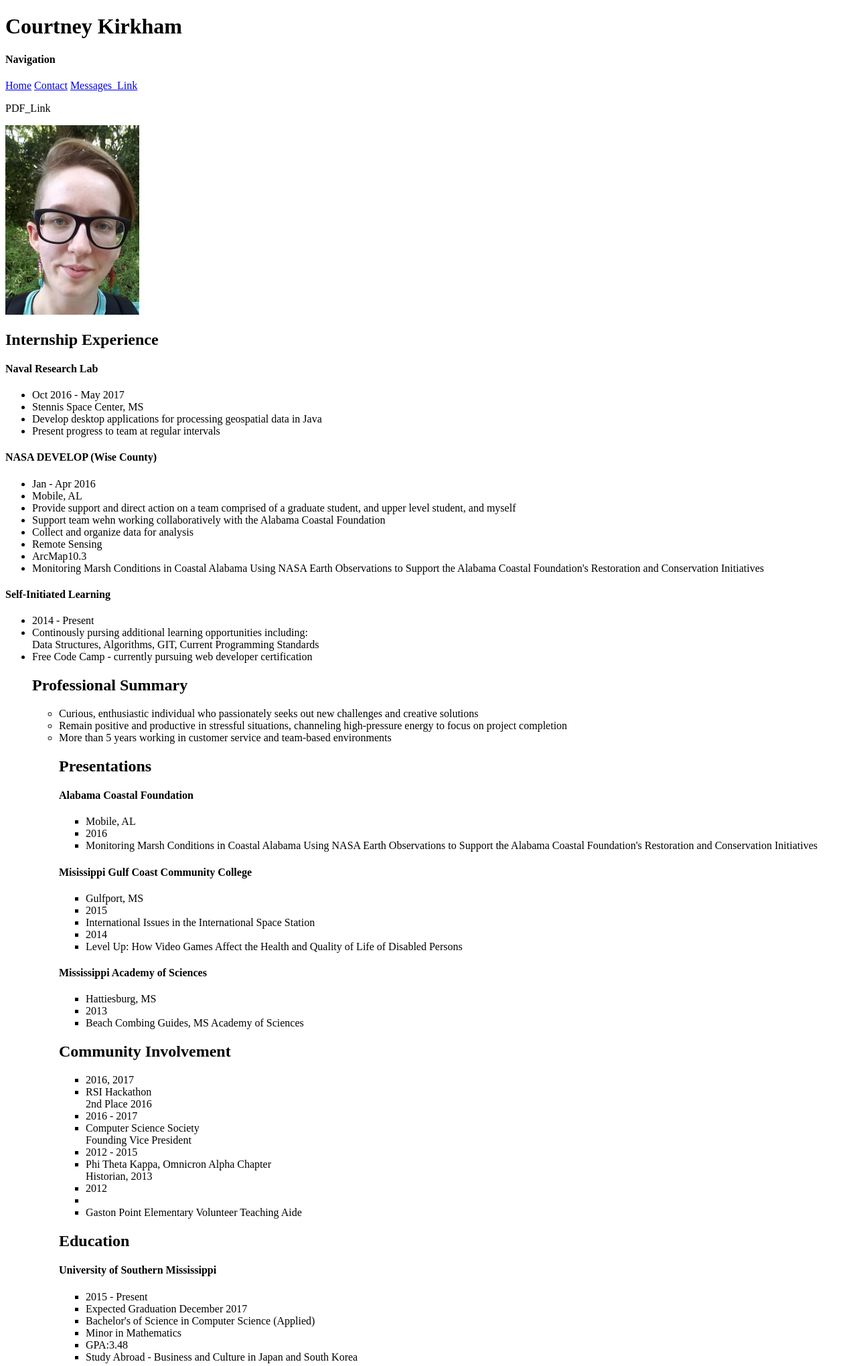
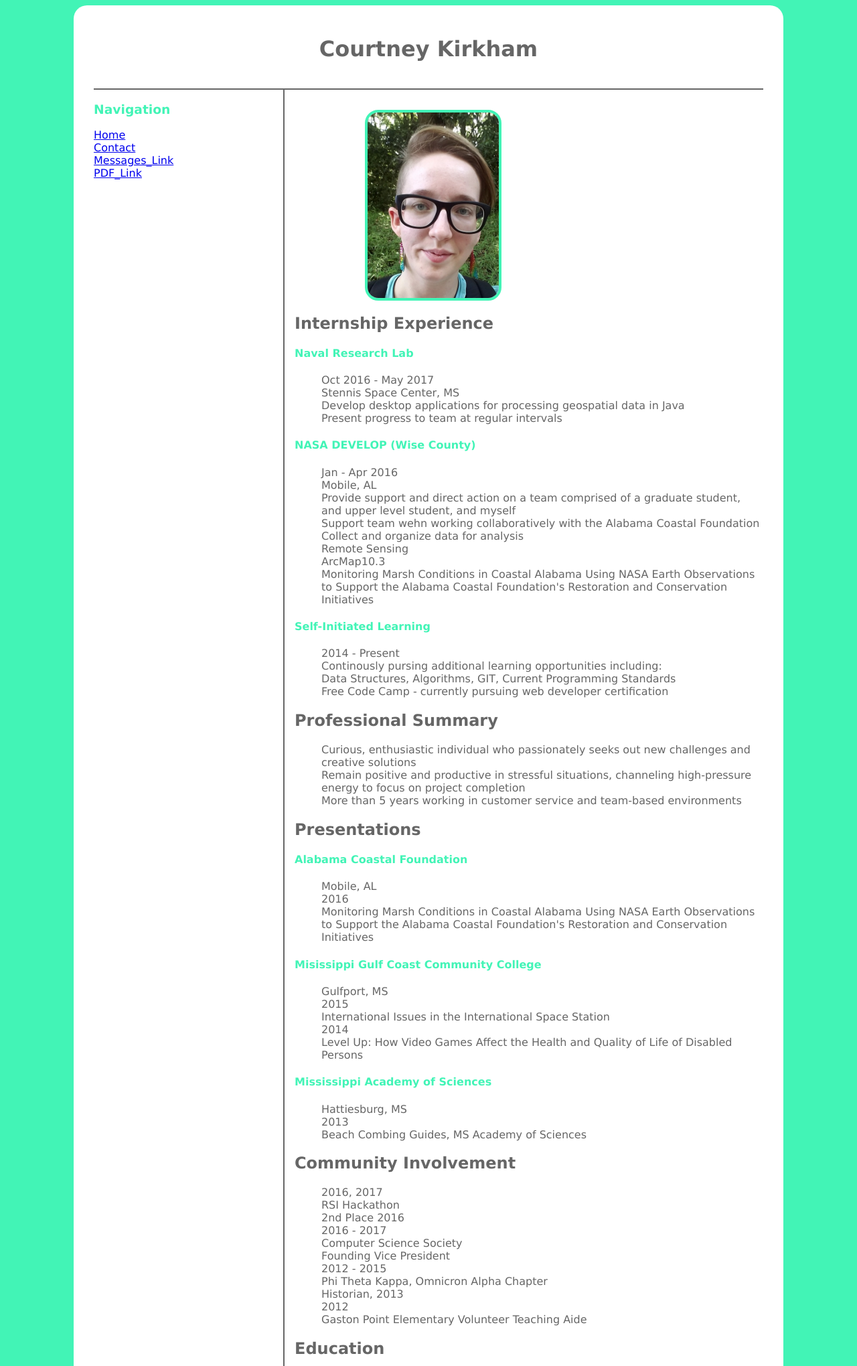
Before and after one commit to Puugu/ClassResumeWebsite, a PHP site: page / in a window 1280 px wide. Shown: the top 2040 px of the page at 67% size. Run offline with PHP 8.4, Linux system fonts and the light colour scheme.

Commit message:
format webpage, develop color scheme, add resume

```diff
--- a/index.html
+++ b/index.html
@@ -21,16 +21,18 @@ Creation Date: 25 July 2017
 
 			<div class="leftSide">
 				<div class="navigation">
-					<h4>Navigation</h4>
-					<a href="index.html">Home</a>
-					<a href="#formSection">Contact</a>
-					<a href="#">Messages_Link</a> <!--Messages Link-->
-					<p>PDF_Link</p> <!-- Download pdf-->
+					<h3>Navigation</h3>
+					<ul class="navText">
+						<li><a href="index.html">Home</a></li>
+						<li><a href="#formSection">Contact</a></li>
+						<li><a href="#">Messages_Link</a></li> <!--Messages Link-->
+						<li><a href="resources/Courtney_Kirkham_Resume.pdf" target="_blank">PDF_Link</a></li> <!-- Download pdf-->
+					</ul>
 				</div>
 			</div>
 			<div class="rightSide">
 				<div class="photoBanner">
-					<img src="images/CourtneyKirkhamPhoto.jpg" alt="Photo of Courtney Kirkham" width="200px"/>
+					<img src="images/CourtneyKirkhamPhoto.jpg" alt="Photo of Courtney Kirkham"/>
 				</div>
 				<div class="content">
 					<h2>Internship Experience</h2>
@@ -58,11 +60,13 @@ Creation Date: 25 July 2017
 							<li>Continously pursing additional learning opportunities including:<br>
 							    Data Structures, Algorithms, GIT, Current Programming Standards</li>
 							<li>Free Code Camp - currently pursuing web developer certification</li>
+						</ul>
 					<h2>Professional Summary</h2>
 						<ul id="profSumList">
 							<li>Curious, enthusiastic individual who passionately seeks out new challenges and creative solutions</li>
 							<li>Remain positive and productive in stressful situations, channeling high-pressure energy to focus on project completion</li>
 							<li>More than 5 years working in customer service and team-based environments</li>
+						</ul>
 					<h2>Presentations</h2>
 						<h4>Alabama Coastal Foundation</h4>
 						<ul>
@@ -178,6 +182,7 @@ Creation Date: 25 July 2017
 		<div class="footer">
 			<p>University of Southern Mississippi | CSS 405 | Summer 2017 | <a href="mailto:therealckirkham@gmail.com"</a></p>
 		</div>
+	</div>
 </body>
 <!-- Notes for future improvements:
 	Check Dates for MGCCC Honors presentations
--- a/style.css
+++ b/style.css
@@ -5,3 +5,73 @@ Creation Date: 25 July 2017 */
 
 /*.header{ color:Red;}
 .navigation{ color:Yellow;}*/
+
+
+body{
+	background-color: #42f4b6;
+	font-family: 'Geneva', 'Arial', sans-serif;
+	color: #666;
+}
+
+img{
+	display: block;
+	margin-left: 15%;
+	width: 28%;
+	border: 4px solid #42f4b6;
+	border-radius: 20px;
+	margin-top: 30px;
+}
+
+h3, h4, h5, h6 {
+	color: #42f4b6;
+}
+
+ul{
+	list-style-type: none;
+}
+
+.wrapper{
+	width: 1000px;
+	background-color: #fff;
+	margin: auto;
+	overflow: auto;
+	border-radius: 20px;
+	padding: 25px 30px;
+}
+
+.sub-wrapper{
+	width: 1000 px;
+	overflow: auto;
+}
+
+.leftSide{
+	width: 250px;
+	float: left;
+}
+
+.rightSide{
+	width: 700px;
+	float: right;
+	border-left: 2px solid #666;
+	padding-left: 15px;
+	padding-bottom: 15px;
+}
+
+.header{
+	text-align: center;
+	padding-bottom: 18px;
+	border-bottom: 2px solid #666;
+}
+
+.navText{
+	text-align: left;
+	margin: 0;
+	padding: 0;
+}
+
+.footer{
+	width: 1000px;
+	height: 60px;
+	border-top: 2px solid #666;
+    text-align: center;
+}
```
